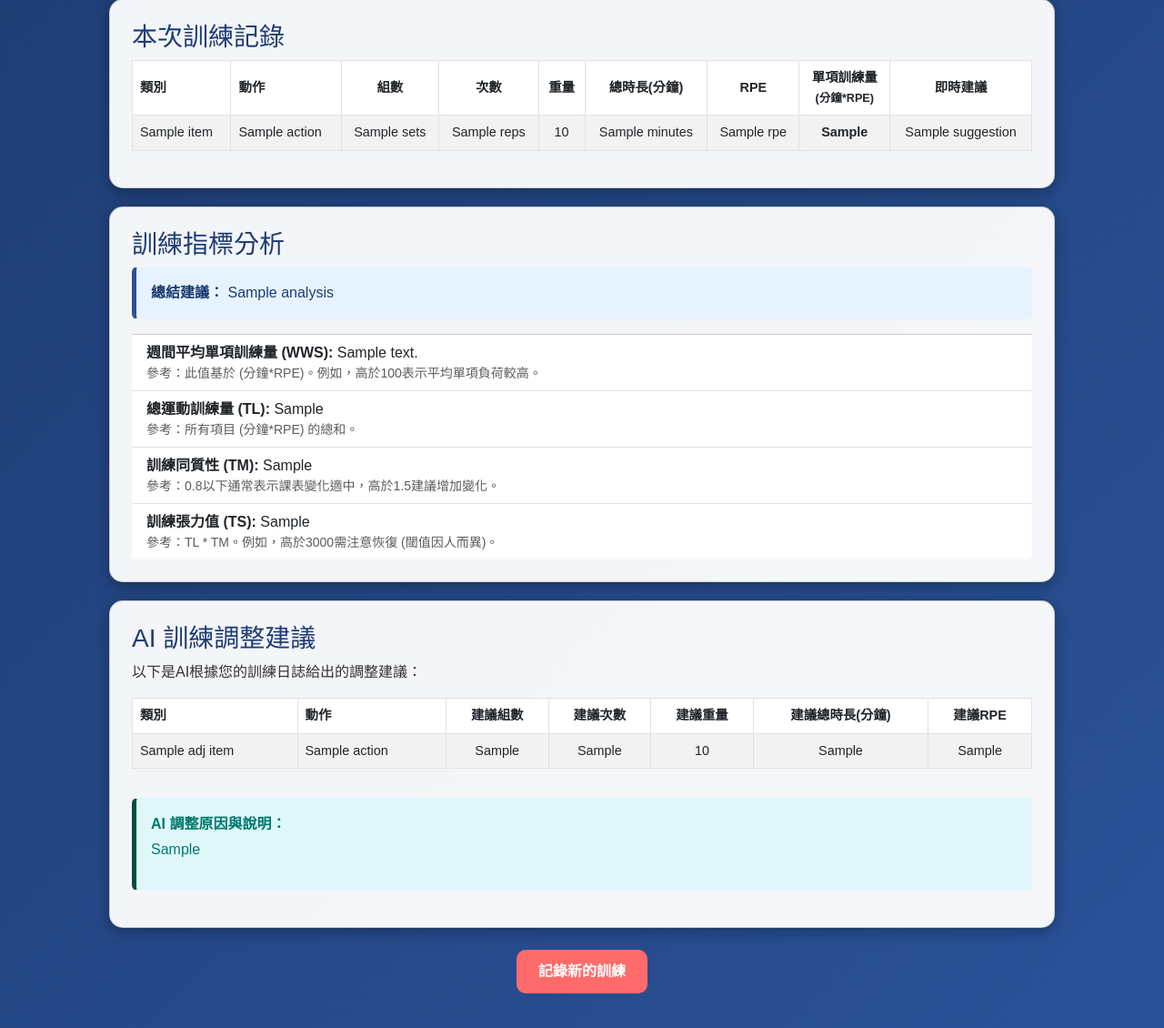
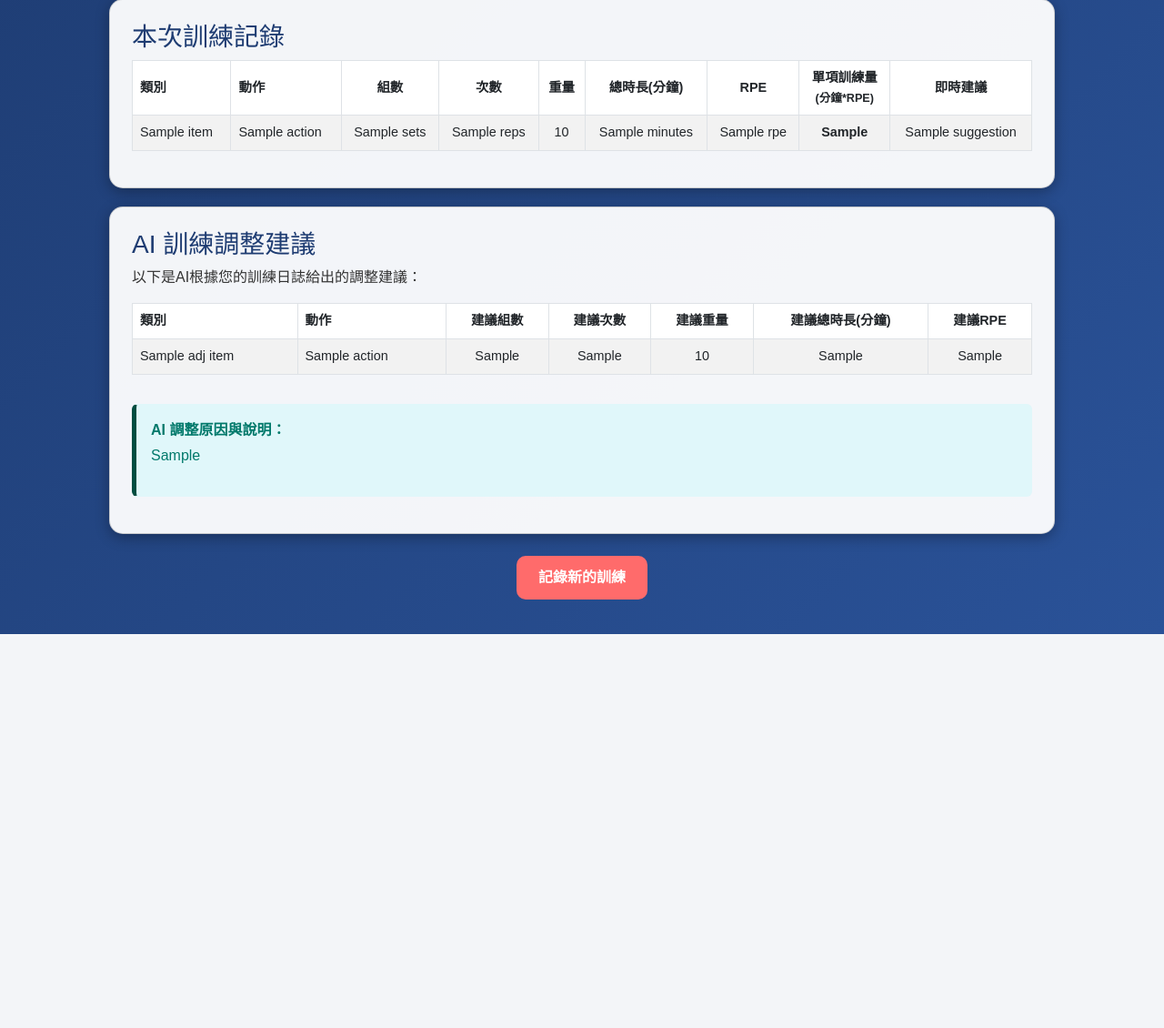
Before and after one commit to KyleHung7/Scientific-Exercise, a Flask app: template templates/result.html in a window 1280 px wide. Shown: the part 238-1368 px from the top of the page at 91% size. After the commit the page ends 935 px from the top, so only its background shows below. Run offline with Flask 3, Linux system fonts and the light colour scheme; the template is opened without the code that fills it: most values are stand-ins (such as "Sample title", 1, 10 or a date in 2020).

Commit message:
remove week training numbers

```diff
--- a/templates/result.html
+++ b/templates/result.html
@@ -97,22 +97,7 @@
             </div>
         </div>
 
-        <div class="card p-4">
-            <h3>訓練指標分析</h3>
-            <div class="alert" role="alert">
-                <p class="mb-0"><strong>總結建議：</strong> {{ metrics.analysis if metrics.analysis else "請確保輸入足夠數據以進行分析。" }}</p>
-            </div>
-            <ul class="list-group list-group-flush">
-                <li class="list-group-item"><strong>週間平均單項訓練量 (WWS):</strong> {{ metrics.weekly_workout_summary }}
-                    <small class="d-block text-muted">參考：此值基於 (分鐘*RPE)。例如，高於100表示平均單項負荷較高。</small></li>
-                <li class="list-group-item"><strong>總運動訓練量 (TL):</strong> {{ metrics.training_load }}
-                    <small class="d-block text-muted">參考：所有項目 (分鐘*RPE) 的總和。</small></li>
-                <li class="list-group-item"><strong>訓練同質性 (TM):</strong> {{ metrics.training_monotony }}
-                    <small class="d-block text-muted">參考：0.8以下通常表示課表變化適中，高於1.5建議增加變化。</small></li>
-                <li class="list-group-item"><strong>訓練張力值 (TS):</strong> {{ metrics.training_strain }}
-                     <small class="d-block text-muted">參考：TL * TM。例如，高於3000需注意恢復 (閾值因人而異)。</small></li>
-            </ul>
-        </div>
+
 
         {% if ai_adjusted_schedule or (ai_explanation and "AI服務未配置" not in ai_explanation and "AI建議功能未啟用" not in ai_explanation) %}
         <div class="card p-4">
```
